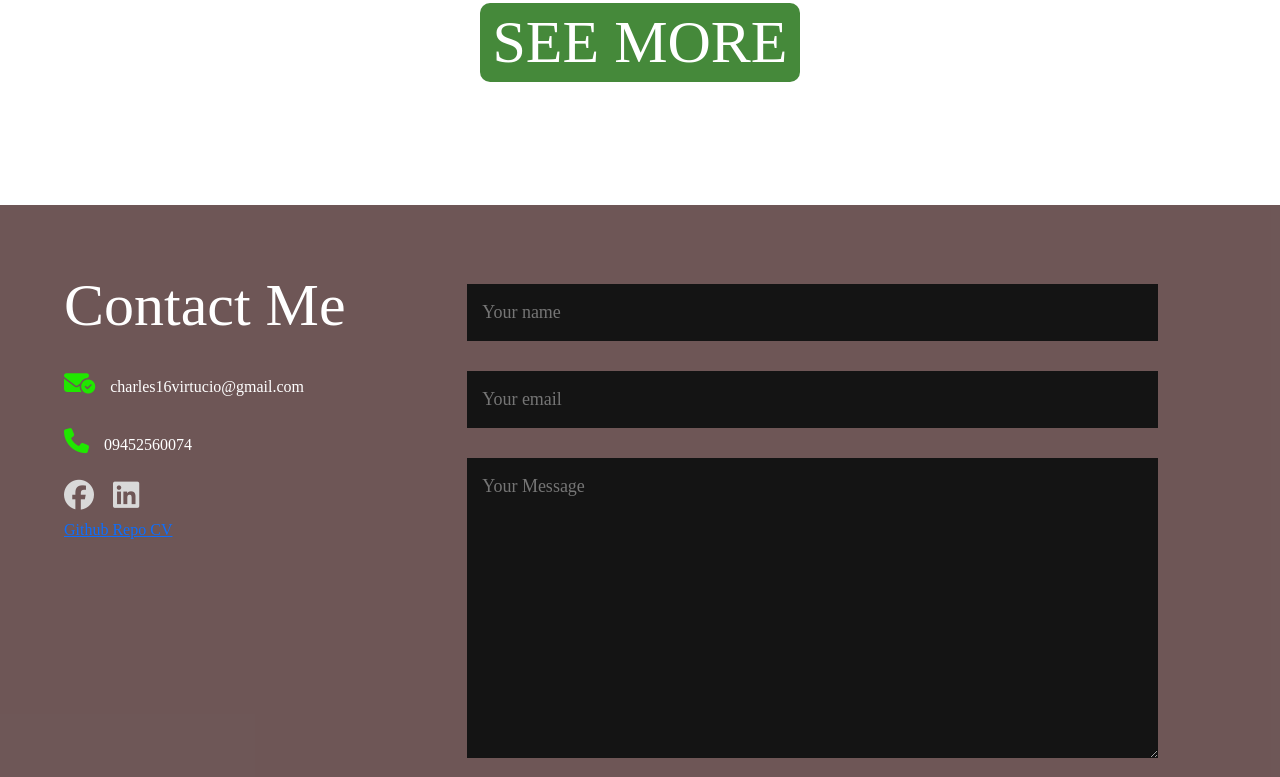
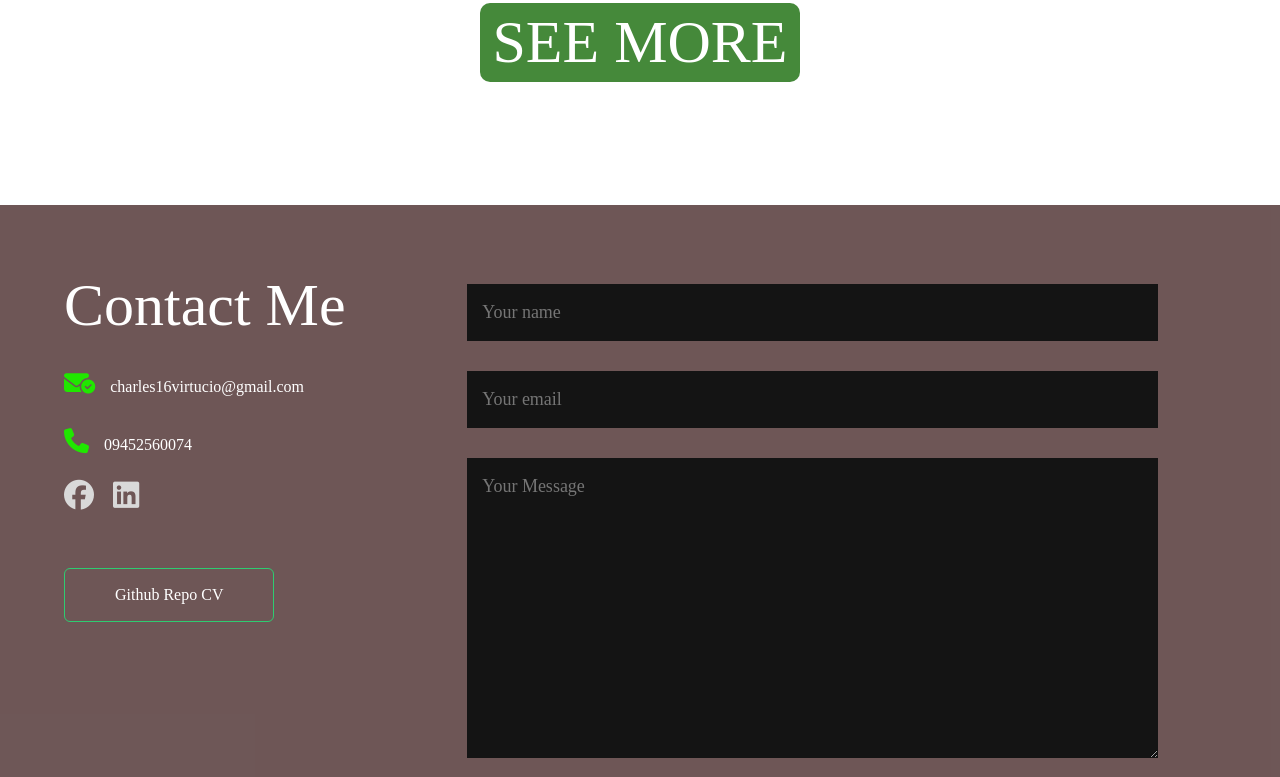
Before and after one commit to charles-virtucio/MINI-PROJECT1, a plain HTML site: page index.html in a window 1280 px wide. Shown: the part 2335-3112 px from the top of the page. Drawn offline with nearby package versions, Linux system fonts and the light colour scheme.

Commit message:
add edit repo CV

```diff
--- a/index.html
+++ b/index.html
@@ -95,7 +95,7 @@
                                 <a href="https://www.facebook.com/adrian16virtucio"><i class="fa-brands fa-facebook"></i></a>
                                 <a href="https://www.linkedin.com/in/charles-adrian-virtucio"><i class="fa-brands fa-linkedin"></i></a>
                             </div>
-                            <a href="https://charles-virtucio.github.io/My-RESUME/">Github Repo CV</a>
+                            <a href="https://charles-virtucio.github.io/My-RESUME/" class="contact__btn contact__btn--1">Github Repo CV</a>
                         </div>
                         <div class="contact-right">
                             <form action="">
--- a/style.css
+++ b/style.css
@@ -110,7 +110,6 @@ nav ul li a {
 
 /*******************************MY PORTFOLIO SECTION *******************************/
 .portfolio {
-    background-color: #9f9fa9;
     height: 100vh;
     padding: 50px 0;
     text-align: center;
```
